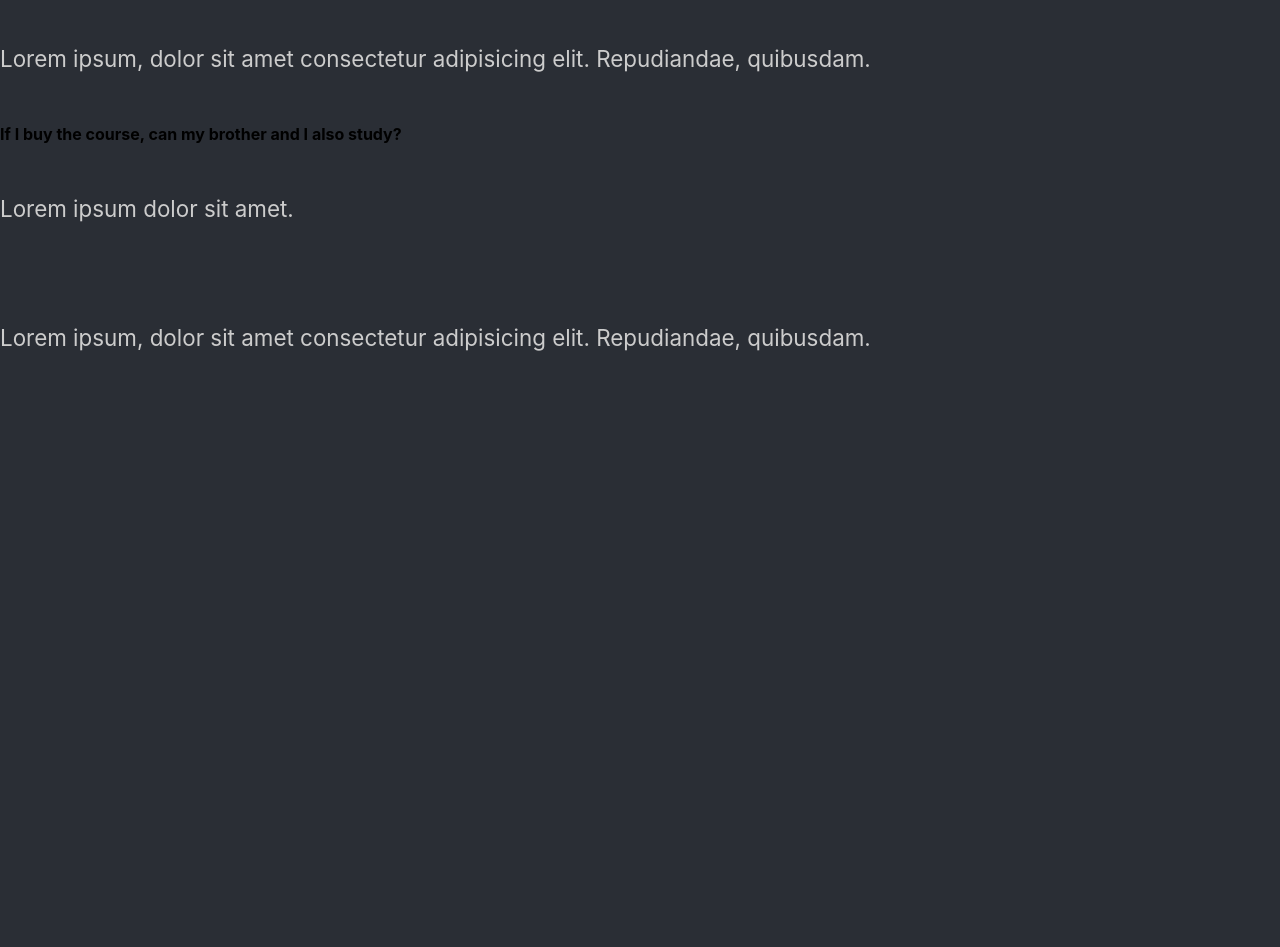
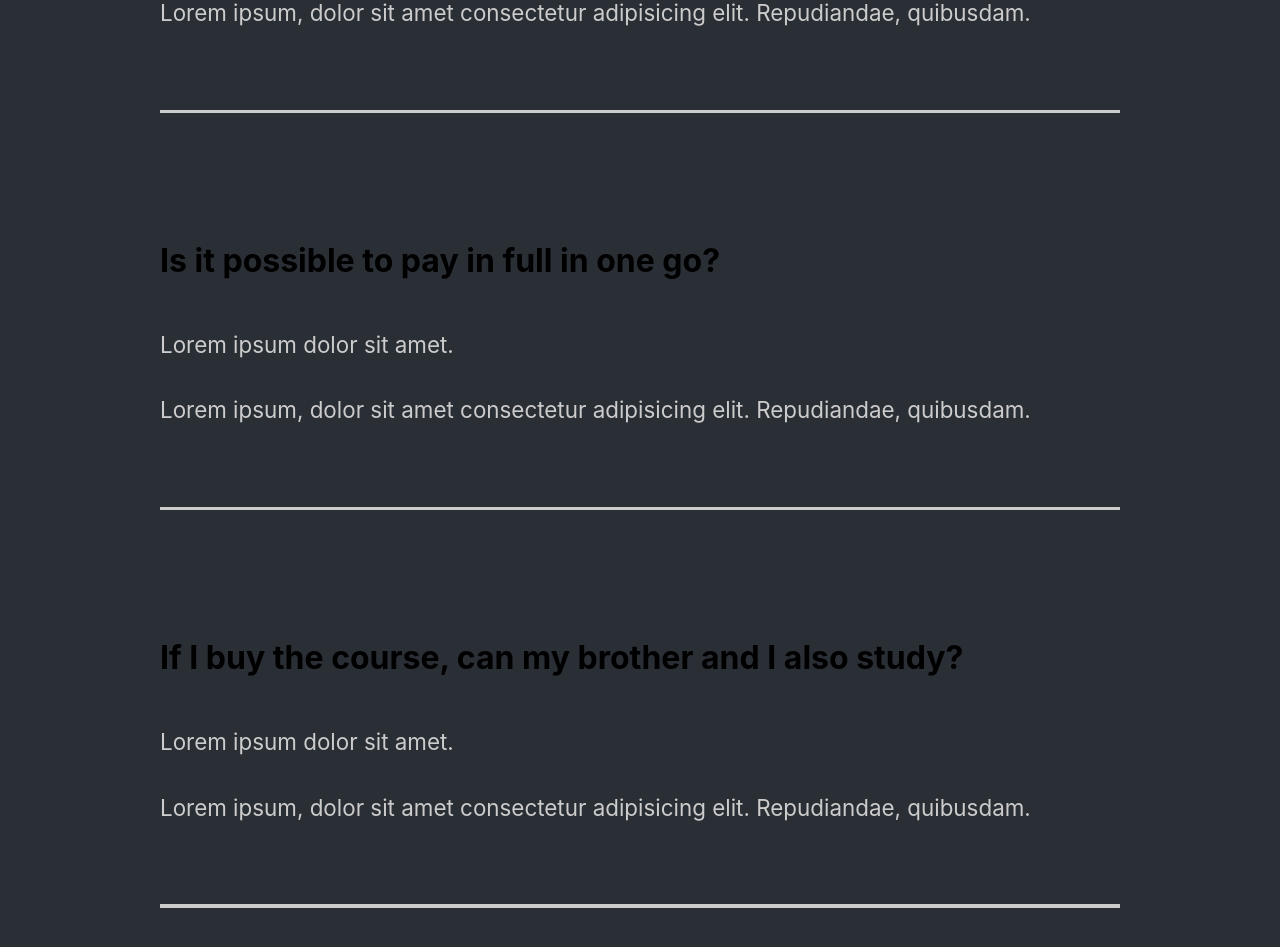
Before and after one commit to SafarovHusan200/e-Learning, a React (Create React App) app: page / in a window 1280 px wide. Shown: the part 2420-3367 px from the top of the page. Before the commit the page ends 2823 px from the top, so only its background shows below. Built offline with nearby package versions, Linux system fonts and the light colour scheme; a web font is replaced by a local one.

Commit message:
Faq section styling static complate

```diff
--- a/src/components/FaqSection.js
+++ b/src/components/FaqSection.js
@@ -1,8 +1,10 @@
 import React from "react";
+import styled from "styled-components";
+import {About} from "../styles"
 
 function FaqSection() {
   return (
-    <div className="faq">
+    <Faq>
       <h2>
         Any Questions <span>FAQ</span>
       </h2>
@@ -16,6 +18,7 @@ function FaqSection() {
             Repudiandae, quibusdam.
           </p>
         </div>
+        <div className="faq-line"></div>
       </div>
 
       <div className="question">
@@ -27,10 +30,11 @@ function FaqSection() {
             Repudiandae, quibusdam.
           </p>
         </div>
+        <div className="faq-line"></div>
       </div>
 
       <div className="question">
-        <h4>How much do I have to pay per month?</h4>
+        <h4>Is it possible to pay in full in one go?</h4>
         <div className="answer">
           <p>Lorem ipsum dolor sit amet.</p>
           <p>
@@ -38,6 +42,7 @@ function FaqSection() {
             Repudiandae, quibusdam.
           </p>
         </div>
+        <div className="faq-line"></div>
       </div>
 
       <div className="question">
@@ -49,9 +54,36 @@ function FaqSection() {
             Repudiandae, quibusdam.
           </p>
         </div>
+        <div className="faq-line"></div>
       </div>
-    </div>
+    </Faq>
   );
 }
 
+const Faq = styled(About)`
+  display: block;
+  h2{
+    padding-bottom: 2rem;
+    font-weight: lighter;
+  }
+
+  .question {
+    padding: 3rem 0rem;
+    cursor: pointer;
+  }
+  .answer {
+    padding: 2rem 0rem;
+  }
+  p{
+    padding: 1rem 0rem;
+  }
+
+    .faq-line{
+      background-color: #ccc;
+      height: 0.2rem;
+      width: 100%;
+      margin: 2rem 0rem;
+    }
+`
+
 export default FaqSection;
--- a/src/components/GlobalStyle.js
+++ b/src/components/GlobalStyle.js
@@ -35,7 +35,11 @@ const GlobalStyle = createGlobalStyle`
 
     h3{
         color: #fff;
+    }
 
+    h4{
+        font-weight: bold;
+        font-size: 2rem;
     }
     span{
         color: #30BEE1;
```
